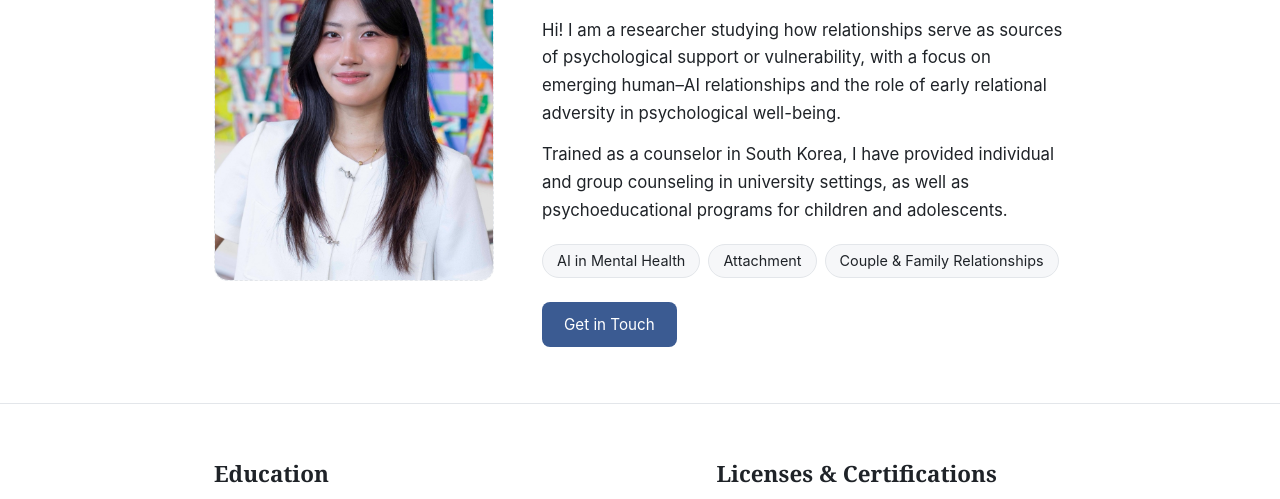
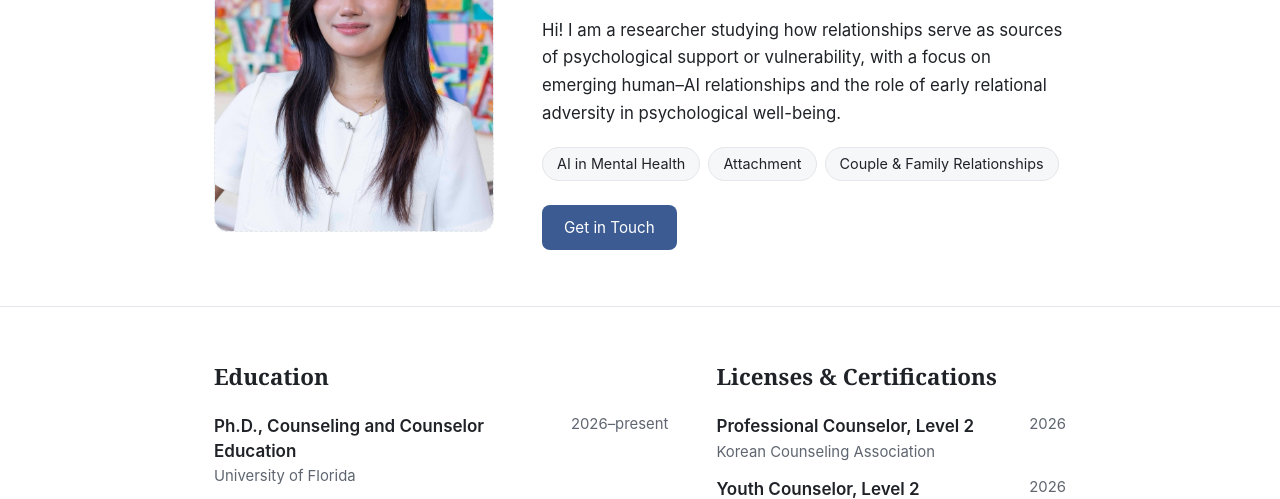
Before and after one commit to YoonJooSong/yoonjoosong.github.io, a plain HTML site: page index.html in a window 1280 px wide. Shown: the part 263-762 px from the top of the page. Drawn offline with Linux system fonts and the light colour scheme.

Commit message:
Home: keep only the first intro paragraph
Co-Authored-By: Claude Opus 5.5 <noreply@anthropic.com>

```diff
--- a/index.html
+++ b/index.html
@@ -34,7 +34,6 @@
         <h1>YoonJoo Song</h1>
         <p class="role">Doctoral Student in Counseling and Counselor Education<br>University of Florida</p>
         <p class="statement">Hi! I am a researcher studying how relationships serve as sources of psychological support or vulnerability, with a focus on emerging human–AI relationships and the role of early relational adversity in psychological well-being.</p>
-        <p class="statement">Trained as a counselor in South Korea, I have provided individual and group counseling in university settings, as well as psychoeducational programs for children and adolescents.</p>
         <div class="tags">
           <span class="tag">AI in Mental Health</span>
           <span class="tag">Attachment</span>
```
